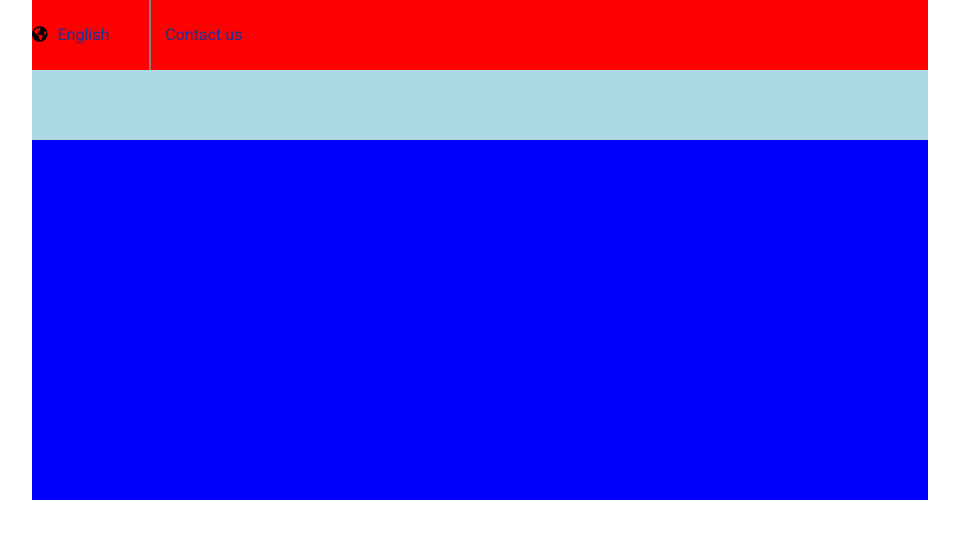
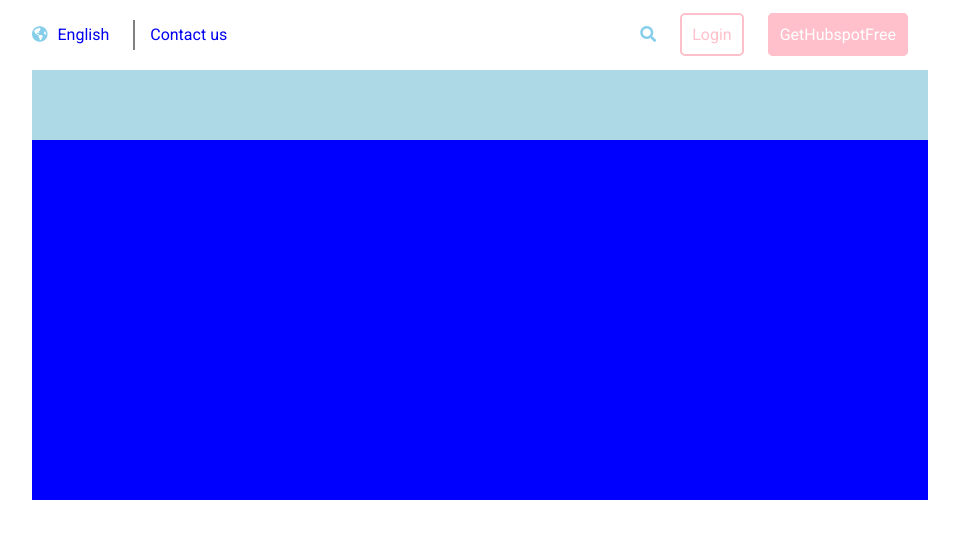
Before and after one commit to erasmomagliozzi/html-css-hubspot, a plain HTML site: page index.html in a window 1280 px wide. Shown: the whole page, without its empty margins (160-1119 px from the left). Drawn offline with Linux system fonts and the light colour scheme.

Commit message:
modifiche

```diff
--- a/css/style.css
+++ b/css/style.css
@@ -15,12 +15,11 @@ header {
 }
 .top-header {
   height: 140px;
-  background-color: yellow;
-}
+  }
 .up-top-header {
   height: 70px;
-  background-color: red;
-}
+  background-color: white;
+  }
 .down-top-header {
   height: 50%;
   background-color: lightblue;
@@ -28,32 +27,70 @@ header {
 .left-up-top-header {
   width: 50%;
   line-height: 70px;
+  height: 70px;
+  float: left;
 
+}
+.right-up-top-header {
+  width: 50%;
+  line-height: 70px;
   height: 70px;
 
-  /* float: left; */
 }
-.left-up-top-header li {
+.up-top-header li {
   list-style: none;
   display: inline-block;
-  padding-right: 40px;
+  padding-right: 20px;
+}
+.left-up-top-header {
+  color:rgb(24, 51, 150);
 }
 .left-up-top-header i {
   padding-right: 10px;
 }
-.left-up-top-header li a {
+.up-top-header ul li a {
   text-decoration: none;
-  color:rgb(24, 51, 150);
+  /* color:rgb(24, 51, 150); */
 }
-.left-up-top-header ul li:first-child {
-  border-right: 2px solid grey;
-  border-right-style: inset;
+
+.left-up-top-header ul li a:first-child {
+  display: inline-block;
+  border-left: 2px solid grey;
+  line-height: 30px;
+  padding-left: 15px;
+}
+.right-up-top-header {
+  float: right;
+  text-align: right;
+}
+.right-up-top-header {
+
+}
+a.login {
+  color: pink;
+border: 2px solid pink;
+padding: 10px;
+border-radius: 5px;
+}
+a.get-hub-spotfree {
+  color: white;
+  background-color: pink;
+  border: 2px solid pink;
+  padding: 10px;
+  border-radius: 5px;
+}
+.fas {
+  color: skyblue;
+}
 
 
-  }
-.left-up-top-header ul li:last-child {
-  padding-left: 10px;
+
+.top-header:after {
+  content: "";
+  display: table;
+  clear: both;
 }
+
 /* .left-up-top-header::after {
   content: "";
   display: table;
--- a/index.html
+++ b/index.html
@@ -16,16 +16,22 @@
             <ul>
               <li><i class="fas fa-globe-americas"></i><a href="#">English</a></li>
               <li><a href="#">Contact us</a></li>
-
             </ul>
           </div>
-
+          <div class="right-up-top-header">
+            <ul>
+              <li><i class="fas fa-search"></i></li>
+              <li><a class="login" href="#">Login</a></li>
+              <li><a class="get-hub-spotfree"href="#">GetHubspotFree</a></li>
+            </ul>
+          </div>
         </div>
         <div class="down-top-header">
 
         </div>
 
       </div>
+
       <div class="bottom-header">
 
       </div>
```
